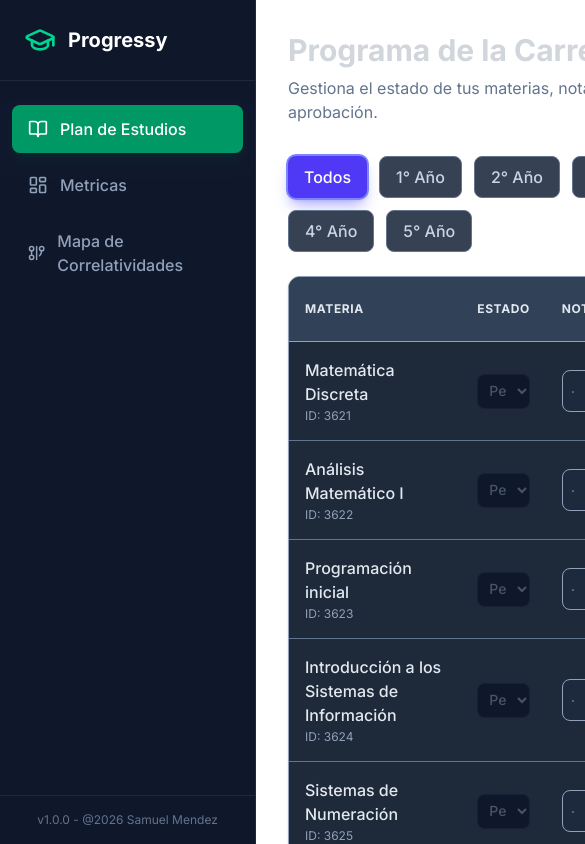
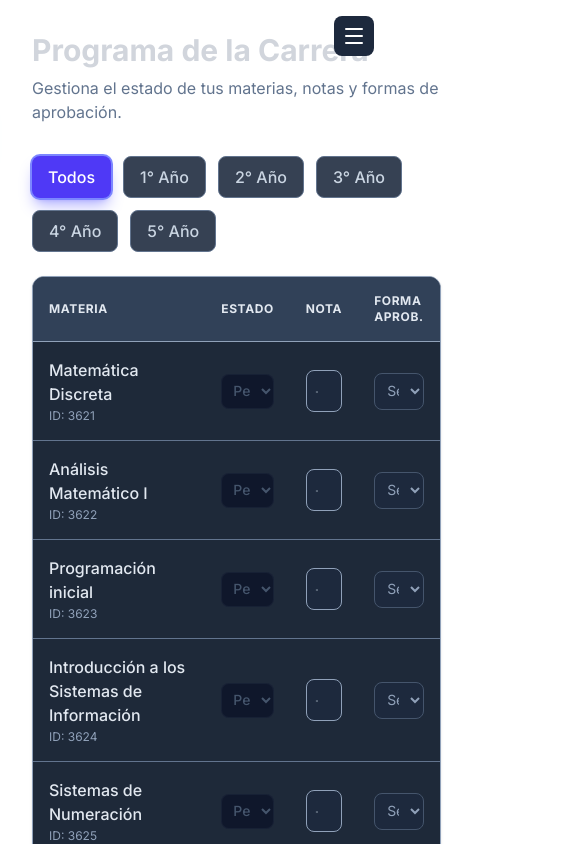
Before and after one commit to 5ammys/progressy, a Next.js app: page /materias in a window 390 px wide. Shown: the top 844 px of the page, 585 px wide, since content can reach past the window. Built offline with nearby package versions, Linux system fonts and the light colour scheme.

Commit message:
Sidebar responsive

```diff
--- a/src/app/layout.tsx
+++ b/src/app/layout.tsx
@@ -21,7 +21,7 @@ export default function RootLayout({
         <div className="flex min-h-screen">
           <Sidebar />
 
-          <main className="flex-1 ml-64 min-h-screen">
+          <main className="flex-1 lg:ml-64 min-h-screen">
             {children}
           </main>
         </div>
--- a/src/components/Sidebar.tsx
+++ b/src/components/Sidebar.tsx
@@ -1,7 +1,8 @@
 "use client";
 import Link from "next/link";
 import { usePathname } from "next/navigation";
-import { LayoutDashboard, BookOpen, GitGraph, GraduationCap } from "lucide-react";
+import { LayoutDashboard, BookOpen, GitGraph, GraduationCap, Menu, X } from "lucide-react";
+import { useState } from "react";
 
 const menuItems = [
   { name: "Plan de Estudios", icon: BookOpen, path: "/materias" },
@@ -11,9 +12,31 @@ const menuItems = [
 
 export default function Sidebar() {
   const pathname = usePathname();
+  const [isOpen, setIsOpen] = useState(false);
 
   return (
-    <aside className="w-64 h-screen bg-slate-900 text-white flex flex-col fixed left-0 top-0 border-r border-slate-800">
+    <>
+      {/* Mobile Toggle Button */}
+      <button
+        onClick={() => setIsOpen(!isOpen)}
+        className="fixed top-4 right-4 z-50 p-2 bg-slate-800 text-white rounded-lg lg:hidden"
+      >
+        {isOpen ? <X className="w-6 h-6" /> : <Menu className="w-6 h-6" />}
+      </button>
+
+      {/* Overlay for mobile */}
+      {isOpen && (
+        <div
+          className="fixed inset-0 bg-black/50 z-40 lg:hidden"
+          onClick={() => setIsOpen(false)}
+        />
+      )}
+
+      {/* Sidebar */}
+      <aside
+        className={`w-64 h-screen bg-slate-900 text-white flex flex-col fixed left-0 top-0 border-r border-slate-800 z-50 transition-transform duration-300 ${isOpen ? "translate-x-0" : "-translate-x-full"
+          } lg:translate-x-0`}
+      >
         <div className="p-6 flex items-center gap-3 border-b border-slate-800">
           <GraduationCap className="w-8 h-8 text-emerald-400" />
           <div>
@@ -30,6 +53,7 @@ export default function Sidebar() {
               <Link
                 key={item.path}
                 href={item.path}
+                onClick={() => setIsOpen(false)} // Close sidebar on click (mobile)
                 className={`flex items-center gap-3 px-4 py-3 rounded-lg transition-all duration-200 ${isActive
                   ? "bg-emerald-600 text-white shadow-lg shadow-emerald-900/20"
                   : "text-slate-400 hover:bg-slate-800 hover:text-white"
@@ -46,5 +70,6 @@ export default function Sidebar() {
           v1.0.0 - @2026 Samuel Mendez
         </div>
       </aside>
+    </>
   );
 }
```
Lines whose indentation alone changed are shown as unchanged.
